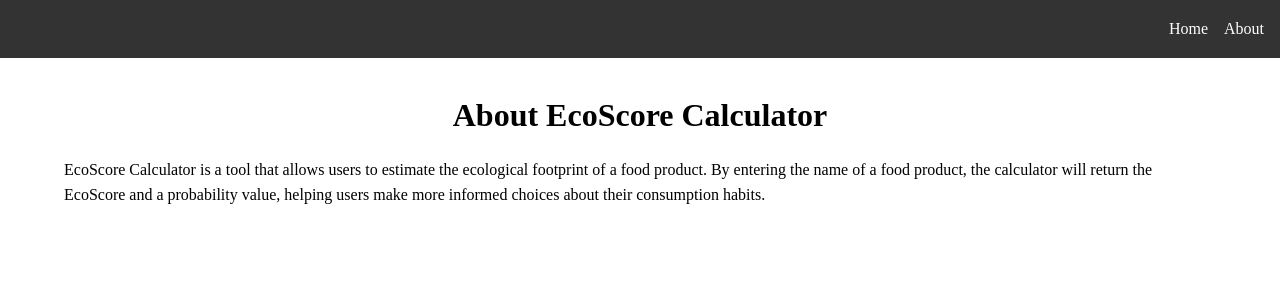
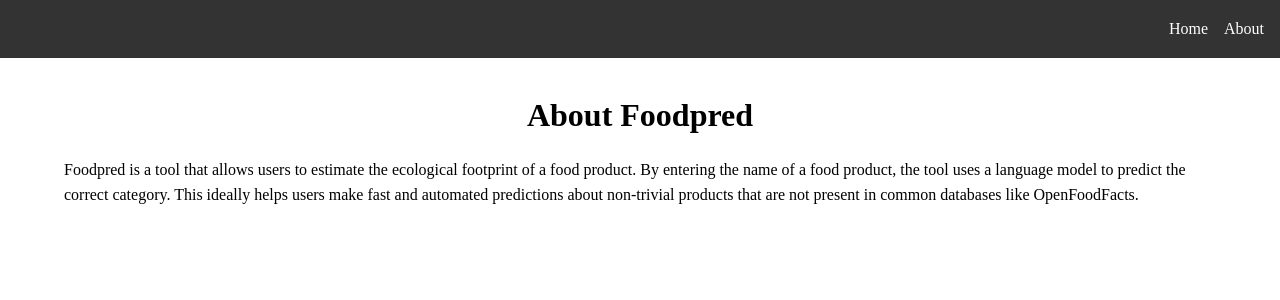
Before and after one commit to baskrahmer/foodpred, a React (Create React App) app in the folder frontend/: page /about in a window 1280 px wide. Shown: the top 300 px of the page. Built offline with nearby package versions, Linux system fonts and the light colour scheme; no server answers.

Commit message:
update about

```diff
--- a/frontend/src/About.js
+++ b/frontend/src/About.js
@@ -4,11 +4,12 @@
   return (
     <main>
       <div className="container">
-        <h1>About EcoScore Calculator</h1>
+        <h1>About Foodpred</h1>
         <p>
-          EcoScore Calculator is a tool that allows users to estimate the ecological footprint of a food product. By
-          entering the name of a food product, the calculator will return the EcoScore and a probability value,
-          helping users make more informed choices about their consumption habits.
+          Foodpred is a tool that allows users to estimate the ecological footprint of a food product. By
+          entering the name of a food product, the tool uses a language model to predict the correct category.
+          This ideally helps users make fast and automated predictions about non-trivial products that are
+          not present in common databases like OpenFoodFacts.
         </p>
       </div>
     </main>
```
